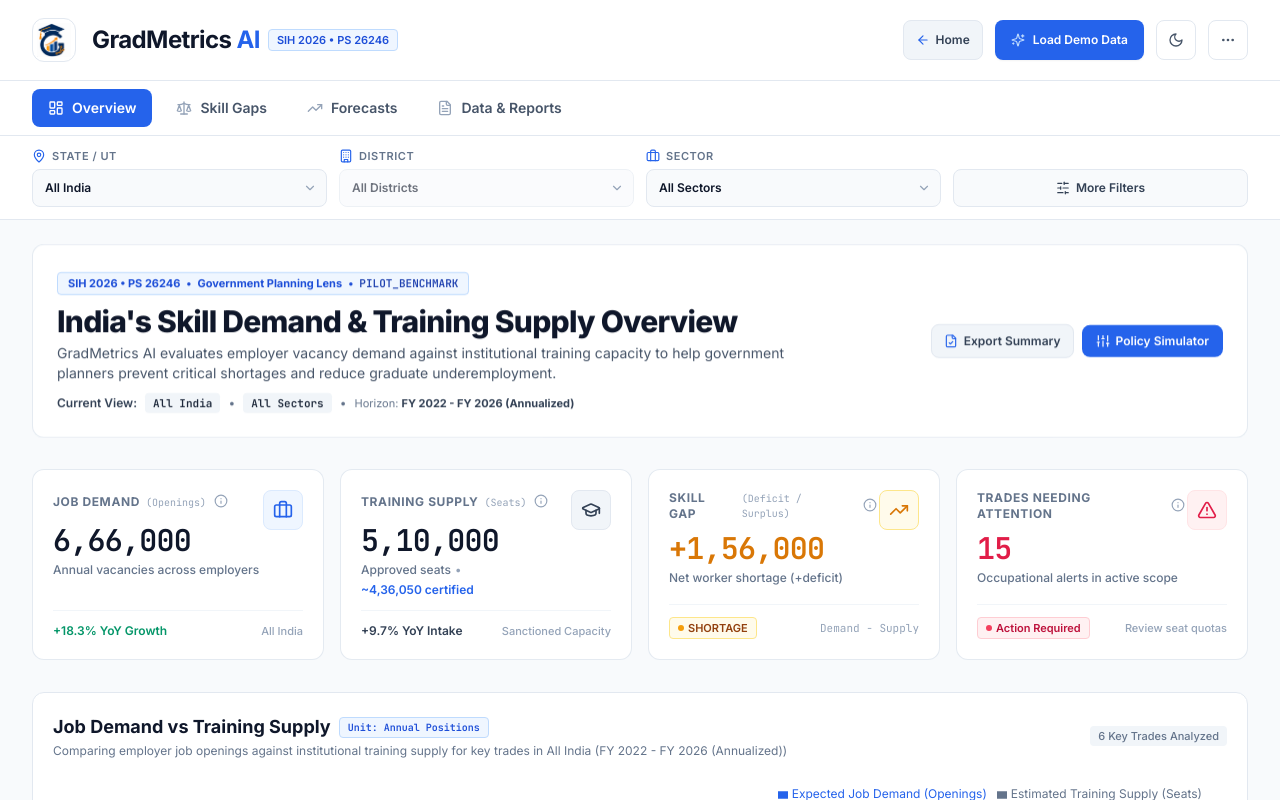
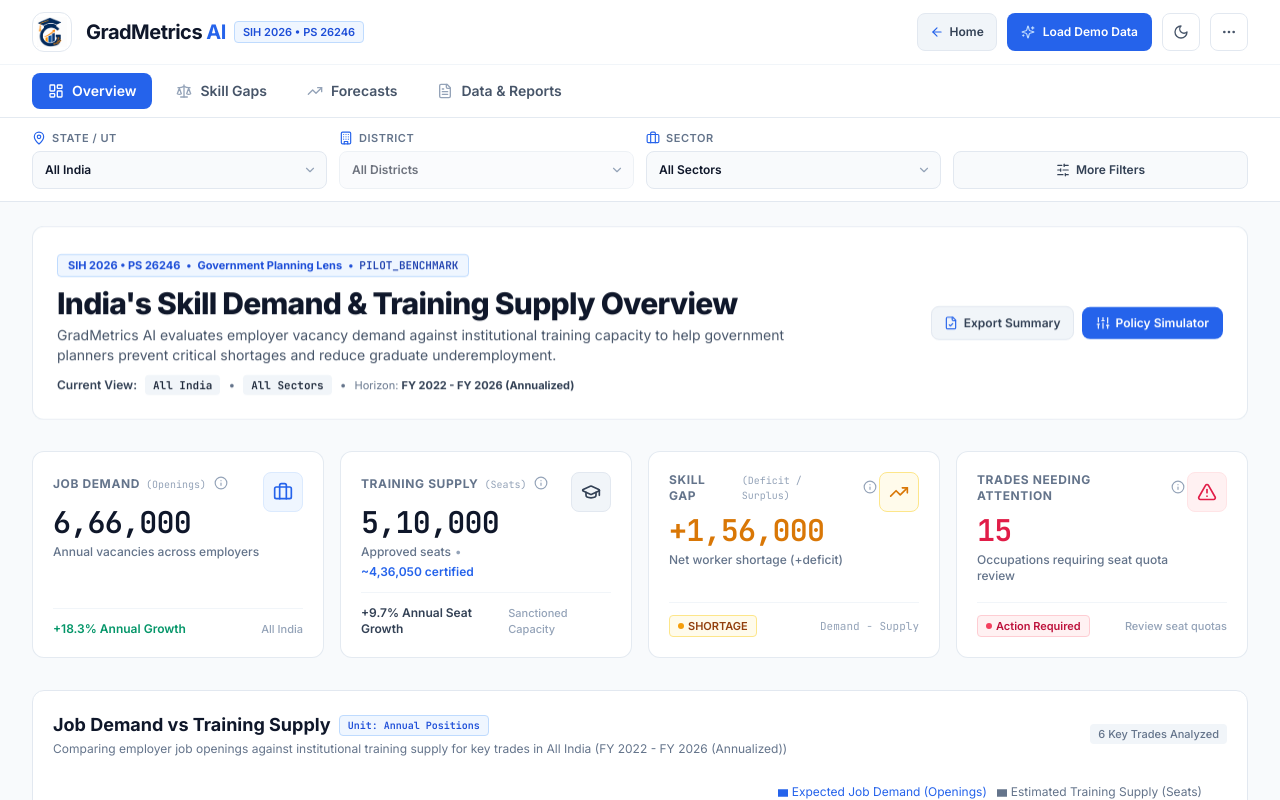
Before and after one commit to MinalMaurya/GradMetrics-AI, a React (Vite) app: page / in a window 1280 px wide. Both pictures are taken after a click on the button "Launch Full Dashboard". Shown: the top 800 px of the page. Built offline with nearby package versions, Linux system fonts and the light colour scheme.

Commit message:
feat(ui): polish dashboard layout and add persistent navigation

```diff
--- a/src/App.tsx
+++ b/src/App.tsx
@@ -191,14 +191,14 @@
   return (
     <div className="min-h-screen bg-slate-50 dark:bg-slate-950 text-slate-900 dark:text-slate-100 flex flex-col transition-colors duration-200">
 
-      {/* 1. Header with Home Link, Logo, Subtitle, PS Badge, Load Demo Data, Dark/Light Toggle */}
-      <Header onNavigateHome={onNavigateHome} />
-
-      {/* 2. Simplified 4-Tab Navigation */}
-      <DashboardNavigation
-        activeSection={activeSection}
-        setActiveSection={setActiveSection}
-      />
+      {/* 1 & 2. Persistent Navigation Container (Header + Section Navigation Tabs) */}
+      <div className="sticky top-0 z-30 bg-white/95 dark:bg-slate-900/95 backdrop-blur-md border-b border-slate-200/90 dark:border-slate-800 shadow-2xs transition-colors duration-200">
+        <Header onNavigateHome={onNavigateHome} />
+        <DashboardNavigation
+          activeSection={activeSection}
+          setActiveSection={setActiveSection}
+        />
+      </div>
 
       {/* 3. Compact Filter Bar (State, District, Sector + Advanced Filters) */}
       <FilterBar />
--- a/src/components/DashboardNavigation.tsx
+++ b/src/components/DashboardNavigation.tsx
@@ -23,11 +23,11 @@
   ];
 
   return (
-    <div className="bg-white dark:bg-slate-900 border-b border-slate-200 dark:border-slate-800 sticky top-16 sm:top-20 z-20 transition-colors duration-200">
+    <div className="w-full transition-colors duration-200">
       <div className="max-w-[1600px] mx-auto px-4 sm:px-6 lg:px-8">
         <nav
           aria-label="Main Sections"
-          className="flex items-center space-x-1 sm:space-x-2 py-2 overflow-x-auto no-scrollbar"
+          className="flex items-center space-x-1 sm:space-x-2 py-1.5 sm:py-2 overflow-x-auto no-scrollbar touch-pan-x"
         >
           {navTabs.map((tab) => {
             const Icon = tab.icon;
@@ -38,13 +38,13 @@
                 key={tab.id}
                 onClick={() => setActiveSection(tab.id)}
                 aria-current={isActive ? 'page' : undefined}
-                className={`flex items-center space-x-2 px-3.5 sm:px-4 py-2 rounded-lg text-xs sm:text-sm font-semibold whitespace-nowrap transition duration-200 cursor-pointer min-h-[38px] ${
+                className={`flex items-center space-x-1.5 sm:space-x-2 px-3 sm:px-4 py-1.5 sm:py-2 rounded-lg text-xs sm:text-sm font-semibold whitespace-nowrap transition-all duration-150 cursor-pointer min-h-[36px] focus-visible:ring-2 focus-visible:ring-blue-500 focus-visible:outline-none ${
                   isActive
-                    ? 'bg-blue-600 text-white shadow-xs'
-                    : 'text-slate-600 dark:text-slate-300 hover:text-slate-900 dark:hover:text-white hover:bg-slate-100 dark:hover:bg-slate-800'
+                    ? 'bg-blue-600 text-white shadow-2xs font-bold'
+                    : 'text-slate-600 dark:text-slate-300 hover:text-slate-900 dark:hover:text-white hover:bg-slate-100 dark:hover:bg-slate-800/80'
                 }`}
               >
-                <Icon className={`w-4 h-4 shrink-0 ${isActive ? 'text-white' : 'text-slate-400'}`} />
+                <Icon className={`w-3.5 h-3.5 sm:w-4 sm:h-4 shrink-0 ${isActive ? 'text-white' : 'text-slate-400 dark:text-slate-500'}`} />
                 <span>{tab.label}</span>
               </button>
             );
--- a/src/components/Header.tsx
+++ b/src/components/Header.tsx
@@ -53,25 +53,25 @@
   const currentLang = languages.find((l) => l.code === language) || languages[0];
 
   return (
-    <header className="sticky top-0 z-30 bg-white dark:bg-slate-900 border-b border-slate-200 dark:border-slate-800 transition-colors duration-200">
+    <header className="border-b border-slate-100 dark:border-slate-800/80 transition-colors duration-200">
       <div className="max-w-[1600px] mx-auto px-4 sm:px-6 lg:px-8">
-        <div className="flex items-center justify-between h-16 sm:h-20 gap-3 sm:gap-6">
+        <div className="flex items-center justify-between h-14 sm:h-16 gap-3 sm:gap-6">
 
           {/* Brand Identity & Subtitle */}
-          <div className="flex items-center space-x-3 sm:space-x-4 min-w-0">
+          <div className="flex items-center space-x-2.5 sm:space-x-3.5 min-w-0">
             {/* Logo */}
             {onNavigateHome ? (
               <button
                 type="button"
                 onClick={onNavigateHome}
-                className="w-9 h-9 sm:w-11 sm:h-11 rounded-xl bg-white dark:bg-slate-900 border border-slate-200 dark:border-slate-800 flex items-center justify-center shadow-xs shrink-0 overflow-hidden p-1 hover:border-blue-400 dark:hover:border-blue-500 transition cursor-pointer"
+                className="w-8 h-8 sm:w-10 sm:h-10 rounded-lg sm:rounded-xl bg-white dark:bg-slate-900 border border-slate-200 dark:border-slate-800 flex items-center justify-center shadow-2xs shrink-0 overflow-hidden p-1 hover:border-blue-400 dark:hover:border-blue-500 focus-visible:ring-2 focus-visible:ring-blue-500 transition cursor-pointer"
                 title="Return to Public Homepage"
                 aria-label="Return to Public Homepage"
               >
                 <img src="/logo.png" alt="GradMetrics AI Logo" className="w-full h-full object-contain" />
               </button>
             ) : (
-              <div className="w-9 h-9 sm:w-11 sm:h-11 rounded-xl bg-white dark:bg-slate-900 border border-slate-200 dark:border-slate-800 flex items-center justify-center shadow-xs shrink-0 overflow-hidden p-1">
+              <div className="w-8 h-8 sm:w-10 sm:h-10 rounded-lg sm:rounded-xl bg-white dark:bg-slate-900 border border-slate-200 dark:border-slate-800 flex items-center justify-center shadow-2xs shrink-0 overflow-hidden p-1">
                 <img src="/logo.png" alt="GradMetrics AI Logo" className="w-full h-full object-contain" />
               </div>
             )}
@@ -83,13 +83,13 @@
                   <button
                     type="button"
                     onClick={onNavigateHome}
-                    className="text-base sm:text-2xl font-bold tracking-tight text-slate-900 dark:text-white truncate hover:text-blue-600 dark:hover:text-blue-400 transition text-left cursor-pointer"
+                    className="text-base sm:text-xl font-bold tracking-tight text-slate-900 dark:text-white truncate hover:text-blue-600 dark:hover:text-blue-400 focus-visible:ring-2 focus-visible:ring-blue-500 rounded transition text-left cursor-pointer"
                     title="Return to Public Homepage"
                   >
                     GradMetrics <span className="text-blue-600 dark:text-blue-400">AI</span>
                   </button>
                 ) : (
-                  <span className="text-base sm:text-2xl font-bold tracking-tight text-slate-900 dark:text-white truncate">
+                  <span className="text-base sm:text-xl font-bold tracking-tight text-slate-900 dark:text-white truncate">
                     GradMetrics <span className="text-blue-600 dark:text-blue-400">AI</span>
                   </span>
                 )}
@@ -104,13 +104,13 @@
           </div>
 
           {/* Right Actions: Public Home + Load Demo Data + Light/Dark Toggle + Secondary Tools Menu */}
-          <div className="flex items-center space-x-1.5 sm:space-x-3 shrink-0">
+          <div className="flex items-center space-x-1.5 sm:space-x-2.5 shrink-0">
 
             {/* Back to Home Button */}
             {onNavigateHome && (
               <button
                 onClick={onNavigateHome}
-                className="inline-flex items-center space-x-1.5 px-2.5 sm:px-3 py-2 rounded-lg text-xs font-semibold text-slate-700 dark:text-slate-200 bg-slate-100 hover:bg-slate-200 dark:bg-slate-800 dark:hover:bg-slate-700 border border-slate-200 dark:border-slate-700 transition duration-200 cursor-pointer min-h-[40px]"
+                className="inline-flex items-center space-x-1.5 px-2.5 sm:px-3 py-1.5 sm:py-2 rounded-lg text-xs font-semibold text-slate-700 dark:text-slate-200 bg-slate-100 hover:bg-slate-200 dark:bg-slate-800 dark:hover:bg-slate-700 border border-slate-200 dark:border-slate-700 focus-visible:ring-2 focus-visible:ring-blue-500 transition duration-150 cursor-pointer min-h-[36px] sm:min-h-[38px]"
                 title="Return to Public Homepage"
               >
                 <ArrowLeft className="w-3.5 h-3.5 text-blue-600 dark:text-blue-400" />
@@ -121,7 +121,7 @@
             {/* Primary Action Button: Load Demo Data */}
             <button
               onClick={loadDemoScenario}
-              className="inline-flex items-center space-x-1.5 sm:space-x-2 px-2.5 sm:px-4 py-2 rounded-lg text-xs font-semibold text-white bg-blue-600 hover:bg-blue-700 active:bg-blue-800 shadow-sm transition duration-200 cursor-pointer min-h-[40px]"
+              className="inline-flex items-center space-x-1.5 sm:space-x-2 px-2.5 sm:px-3.5 py-1.5 sm:py-2 rounded-lg text-xs font-semibold text-white bg-blue-600 hover:bg-blue-700 active:bg-blue-800 shadow-2xs hover:shadow-xs focus-visible:ring-2 focus-visible:ring-blue-500 transition duration-150 cursor-pointer min-h-[36px] sm:min-h-[38px]"
               title="Load pre-calibrated labour market demo scenario"
             >
               <Sparkles className="w-3.5 h-3.5 text-blue-200" />
@@ -132,7 +132,7 @@
             {/* Light / Dark Mode Toggle */}
             <button
               onClick={toggleDarkMode}
-              className="p-2 rounded-lg text-slate-600 dark:text-slate-300 hover:bg-slate-100 dark:hover:bg-slate-800 border border-slate-200 dark:border-slate-700 transition duration-200 cursor-pointer flex items-center justify-center min-w-[40px] min-h-[40px]"
+              className="p-1.5 sm:p-2 rounded-lg text-slate-600 dark:text-slate-300 hover:bg-slate-100 dark:hover:bg-slate-800 border border-slate-200 dark:border-slate-700 focus-visible:ring-2 focus-visible:ring-blue-500 transition duration-150 cursor-pointer flex items-center justify-center min-w-[36px] min-h-[36px] sm:min-w-[38px] sm:min-h-[38px]"
               aria-label={isDarkMode ? 'Switch to Light Mode' : 'Switch to Dark Mode'}
               title={isDarkMode ? 'Switch to Light Mode' : 'Switch to Dark Mode'}
             >
@@ -147,7 +147,7 @@
             <div className="relative">
               <button
                 onClick={() => setIsMoreOpen(!isMoreOpen)}
-                className="p-2 rounded-lg text-slate-600 dark:text-slate-300 hover:bg-slate-100 dark:hover:bg-slate-800 border border-slate-200 dark:border-slate-700 transition duration-200 cursor-pointer flex items-center justify-center min-w-[40px] min-h-[40px]"
+                className="p-1.5 sm:p-2 rounded-lg text-slate-600 dark:text-slate-300 hover:bg-slate-100 dark:hover:bg-slate-800 border border-slate-200 dark:border-slate-700 focus-visible:ring-2 focus-visible:ring-blue-500 transition duration-150 cursor-pointer flex items-center justify-center min-w-[36px] min-h-[36px] sm:min-w-[38px] sm:min-h-[38px]"
                 title="More tools and planning utilities"
                 aria-label="More tools and planning utilities"
               >
@@ -157,7 +157,7 @@
               {isMoreOpen && (
                 <>
                   <div className="fixed inset-0 z-40" onClick={() => setIsMoreOpen(false)} />
-                  <div className="absolute right-0 mt-2 w-64 bg-white dark:bg-slate-900 rounded-xl shadow-xl border border-slate-200 dark:border-slate-800 py-2 z-50 animate-in fade-in zoom-in-95 text-xs text-slate-700 dark:text-slate-200">
+                  <div className="absolute right-0 mt-1.5 w-64 bg-white dark:bg-slate-900 rounded-xl shadow-xl border border-slate-200 dark:border-slate-800 py-2 z-50 animate-in fade-in zoom-in-95 text-xs text-slate-700 dark:text-slate-200">
                     <div className="px-3 py-1.5 border-b border-slate-100 dark:border-slate-800 text-[10px] font-bold uppercase tracking-wider text-slate-400">
                       Planning Tools &amp; Data
                     </div>
--- a/src/components/KPICards.tsx
+++ b/src/components/KPICards.tsx
@@ -58,7 +58,7 @@
                   </button>
                   <div role="tooltip" className="absolute left-0 sm:left-1/2 sm:-translate-x-1/2 bottom-full mb-2 hidden group-hover:block group-focus-within:block w-64 p-3 bg-slate-900 text-white text-xs rounded-lg shadow-xl z-30 pointer-events-none leading-relaxed border border-slate-700">
                     <strong className="block text-blue-400 mb-1">Labour Demand (Unit: Openings)</strong>
-                    Estimated number of employer job vacancies compiled across National Career Service (NCS), industry surveys, and registered portal requisitions, normalized to standard NCO-2015 occupational codes.
+                    Total estimated employer hiring vacancies compiled across National Career Service (NCS), industry employer surveys, and registered job portals, categorized under standard NCO-2015 job titles.
                   </div>
                 </div>
               </div>
@@ -78,7 +78,7 @@
 
           <div className="mt-3 pt-3 border-t border-slate-100 dark:border-slate-800/80 flex items-center justify-between text-xs text-slate-500 dark:text-slate-400">
             <span className="text-emerald-600 dark:text-emerald-400 font-semibold flex items-center">
-              +{kpis.labourDemandYoY}% YoY Growth
+              +{kpis.labourDemandYoY}% Annual Growth
             </span>
             <span className="text-[11px] text-slate-400 font-medium truncate max-w-[130px]" title={`${activeScopeLabel} • ${reportingPeriod}`}>
               {activeScopeLabel}
@@ -136,7 +136,7 @@
 
           <div className="mt-3 pt-3 border-t border-slate-100 dark:border-slate-800/80 flex items-center justify-between text-xs text-slate-500 dark:text-slate-400">
             <span className="text-slate-700 dark:text-slate-300 font-semibold">
-              +{kpis.trainingCapacityYoY}% YoY Intake
+              +{kpis.trainingCapacityYoY}% Annual Seat Growth
             </span>
             <span className="text-[11px] text-slate-400 font-medium">
               Sanctioned Capacity
@@ -167,8 +167,8 @@
                   </button>
                   <div role="tooltip" className="absolute left-0 sm:left-1/2 sm:-translate-x-1/2 bottom-full mb-2 hidden group-hover:block group-focus-within:block w-64 p-3 bg-slate-900 text-white text-xs rounded-lg shadow-xl z-30 pointer-events-none leading-relaxed border border-slate-700">
                     <strong className="block text-amber-400 mb-1">Gap = Demand − Supply</strong>
-                    <strong>Positive (+) Gap:</strong> Unfulfilled worker shortage where employer demand exceeds trainee output.<br />
-                    <strong>Negative (−) Gap:</strong> Candidate oversupply where seat intake exceeds employer absorption capacity.
+                    <strong>Positive (+) Gap (Worker Shortage):</strong> Employer vacancies exceed certified trainee output. More graduates needed.<br />
+                    <strong>Negative (−) Gap (Seat Oversupply):</strong> Training intake exceeds local hiring capacity. Risk of graduate underemployment.
                   </div>
                 </div>
               </div>
@@ -250,8 +250,8 @@
                     <Info className="w-3.5 h-3.5" />
                   </button>
                   <div role="tooltip" className="absolute right-0 sm:left-1/2 sm:-translate-x-1/2 bottom-full mb-2 hidden group-hover:block group-focus-within:block w-64 p-3 bg-slate-900 text-white text-xs rounded-lg shadow-xl z-30 pointer-events-none leading-relaxed border border-slate-700">
-                    <strong className="block text-rose-400 mb-1">Priority Policy Alerts</strong>
-                    Occupations triggering early warning flags due to either acute shortages (&gt;2,000 unfulfilled positions) or chronic oversupply (&gt;1,500 surplus training seats) requiring planning committee review.
+                    <strong className="block text-rose-400 mb-1">Trades Needing Attention</strong>
+                    Occupations flagged for review due to acute worker shortages (&gt;2,000 unfulfilled positions or &gt;15% deficit) or chronic oversupply (&gt;1,500 surplus seats), based on selected state and district filters.
                   </div>
                 </div>
               </div>
@@ -260,7 +260,7 @@
                 {tradesNeedingAttentionCount}
               </div>
               <p className="text-xs text-slate-500 dark:text-slate-400 mt-1 font-medium">
-                Occupational alerts in active scope
+                Occupations requiring seat quota review
               </p>
             </div>
 
--- a/src/components/OverviewDemandSupplyChart.tsx
+++ b/src/components/OverviewDemandSupplyChart.tsx
@@ -219,9 +219,9 @@
       <div className="mt-3 p-3 rounded-lg bg-slate-50 dark:bg-slate-800/60 border border-slate-200/80 dark:border-slate-700/80 flex items-start space-x-2.5 text-xs text-slate-600 dark:text-slate-300">
         <Info className="w-4 h-4 text-blue-600 dark:text-blue-400 shrink-0 mt-0.5" />
         <div className="leading-relaxed">
-          <strong className="text-slate-900 dark:text-white font-semibold">How to interpret: </strong>
-          Blue bars represent expected employer vacancies (Demand); slate-grey bars represent sanctioned institutional training seats (Supply).
-          Where blue exceeds grey, industry faces recruitment shortages. Where grey exceeds blue, training capacity exceeds local placement demand.
+          <strong className="text-slate-900 dark:text-white font-semibold">How to read this chart: </strong>
+          Blue bars show expected employer vacancies (Job Demand); slate-grey bars show sanctioned classroom training seats (Training Supply).
+          Where a blue bar is higher than the grey bar, employers face recruitment shortages. Where a grey bar is higher than the blue bar, institutions are training more candidates than local businesses are currently hiring.
         </div>
       </div>
 
--- a/src/components/SkillGapMatrix.tsx
+++ b/src/components/SkillGapMatrix.tsx
@@ -148,7 +148,7 @@
             </span>
           </div>
           <p className="text-[11px] sm:text-xs text-slate-500 dark:text-slate-400 mt-0.5">
-            Normalized comparison: Labour Demand Index vs Training Capacity (0–100 Scale) for {activeScopeLabel}
+            Side-by-side comparison: Employer Hiring Demand vs Training Capacity on a standardized 0–100 scale for {activeScopeLabel}
           </p>
         </div>
 
--- a/src/components/SupplyDemandChart.tsx
+++ b/src/components/SupplyDemandChart.tsx
@@ -160,7 +160,7 @@
             </span>
           </div>
           <p className="text-[11px] sm:text-xs text-slate-500 dark:text-slate-400 mt-0.5">
-            Macroeconomic audit: Labour Demand vs Certified Training Capacity &bull; Historical (FY 2024–2026) vs Projections (FY 2027–2028)
+            Annual job openings vs classroom training seats &bull; Comparing audited past records (FY 2024–2026) with projected trends (FY 2027–2028)
           </p>
         </div>
 
--- a/src/index.css
+++ b/src/index.css
@@ -40,14 +40,14 @@
     outline-offset: 2px;
   }
 
-  /* Prevent section titles from being obscured by sticky/fixed navbar */
+  /* Prevent section titles from being obscured by sticky/fixed persistent navbar */
   section[id] {
-    scroll-margin-top: 5.5rem;
+    scroll-margin-top: 6.5rem;
   }
 
   @media (min-width: 640px) {
     section[id] {
-      scroll-margin-top: 6.5rem;
+      scroll-margin-top: 7.5rem;
     }
   }
 }
```
Also changed, not shown: src/components/ForecastChart.tsx (+5 -5 lines), 1 other file (tests, documents, lock files or other folders).
